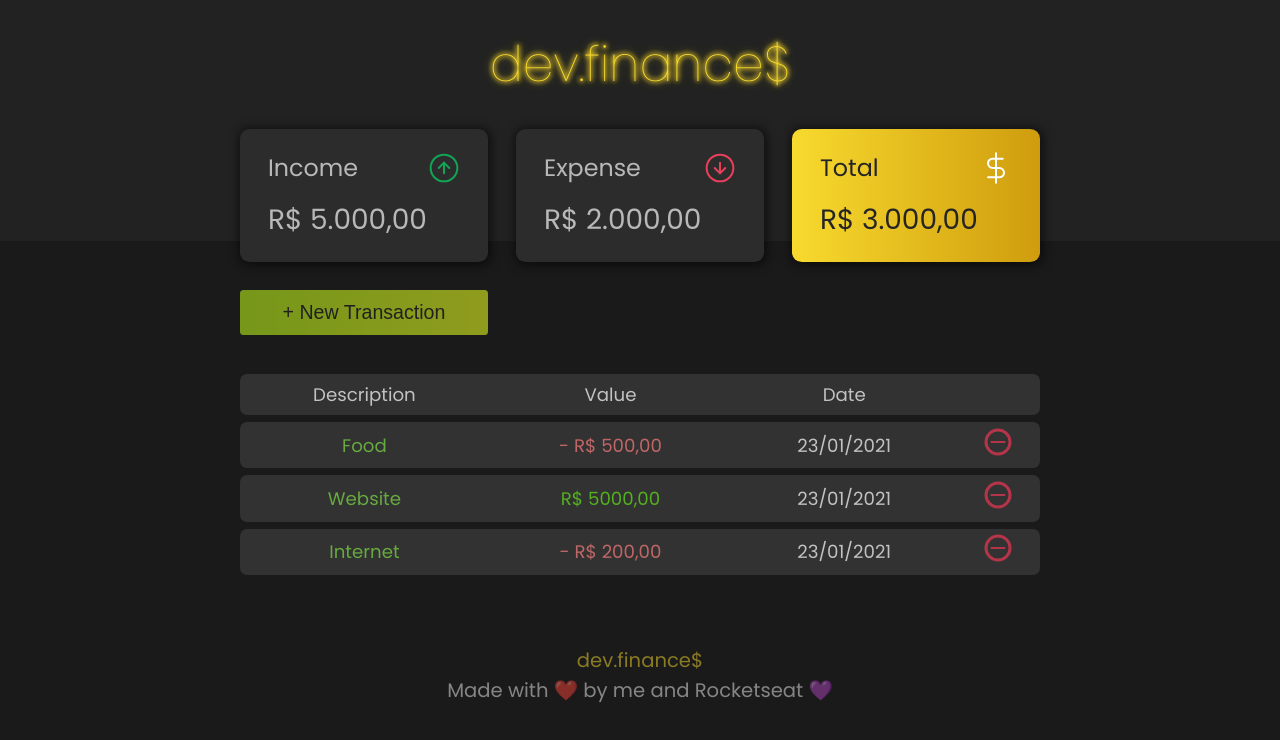
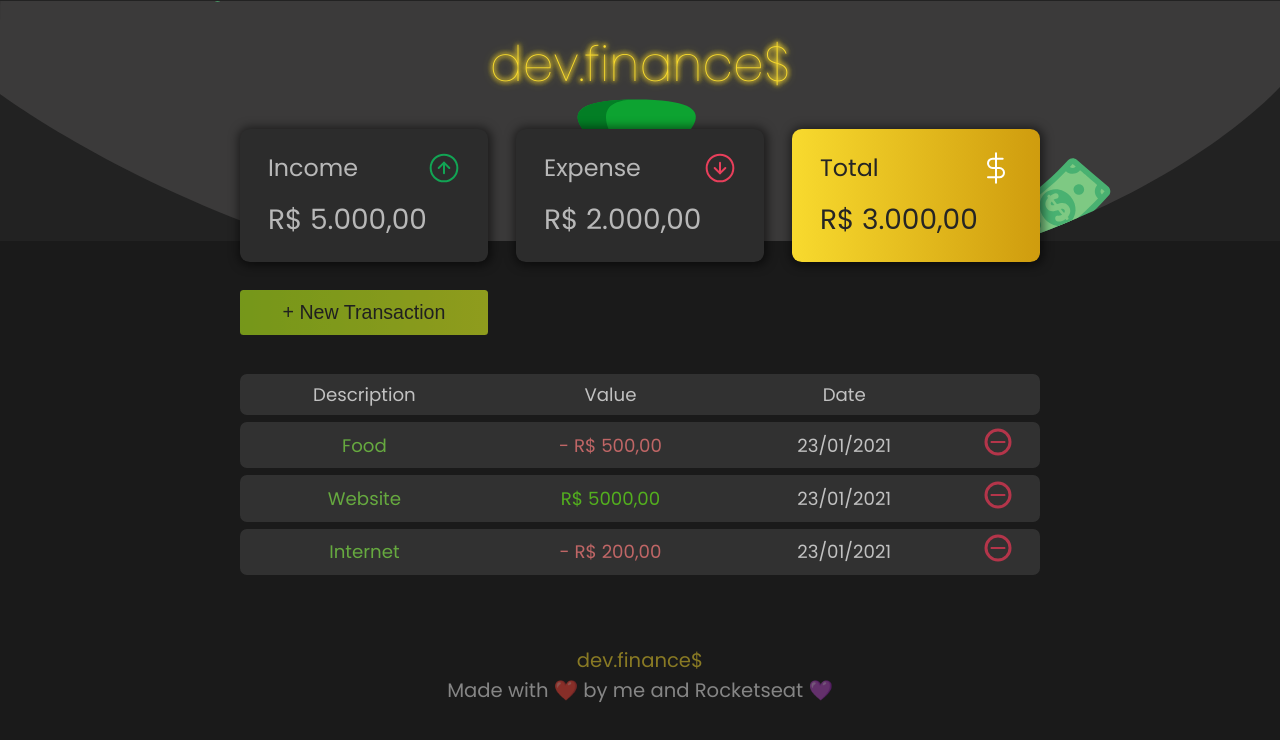
Before and after one commit to Pedro-Murilo/devfinance, a React (Create React App) app: page / in a window 1280 px wide. Shown: the top 740 px of the page. Built offline with nearby package versions, Linux system fonts and the light colour scheme.

Commit message:
style: added animation background to Header

```diff
--- a/src/components/Header/Header.js
+++ b/src/components/Header/Header.js
@@ -1,9 +1,36 @@
-import { HeaderContainer} from './HeaderStyles';
+import Lottie from "react-lottie";
+import { HeaderContainer, AnimationLoad } from "./HeaderStyles";
+import animationData from '../../lottie/lf30_money-rain.json';
 
-const Header = () => (
+const HeaderAnimation = () => {
+    const defaultOptions = {
+      loop: true,
+      autoplay: true,
+      animationData,
+      rendererSettings: {
+        preserveAspectRatio: "xMidYMid slice",
+      },
+    };
+
+    return (
+      <AnimationLoad>
+        <Lottie
+          className="loading-rain"
+          options={defaultOptions}
+          height={240}
+          width={"100%"}
+        />
+      </AnimationLoad>
+    );
+  };
+
+const Header = () => {
+  return (
     <HeaderContainer>
-        <h1>dev.finance$</h1>
+      <h1>dev.finance$</h1>
+      {HeaderAnimation()}
     </HeaderContainer>
-)
+  );
+};
 
 export default Header;
--- a/src/components/Header/HeaderStyles.js
+++ b/src/components/Header/HeaderStyles.js
@@ -1,11 +1,13 @@
 import styled, { css } from "styled-components";
 
-import { ColorNeon, ColorNeonSecondary } from '../Balance/BalanceStyles';
+import { ColorNeon, ColorNeonSecondary } from "../Balance/BalanceStyles";
 
 export const HeaderContainer = styled.header`
   text-align: center;
   background: #222;
   padding: 2rem 0 10rem;
+  position: relative;
+  z-index: -1;
 
   h1 {
     font-weight: 100;
@@ -21,3 +23,10 @@ export const HeaderContainer = styled.header`
       `}
   }
 `;
+
+export const AnimationLoad = styled.div`
+  position: absolute;
+  width: 100%;
+  margin-top: -100px;
+  z-index: -2;
+`;
```
